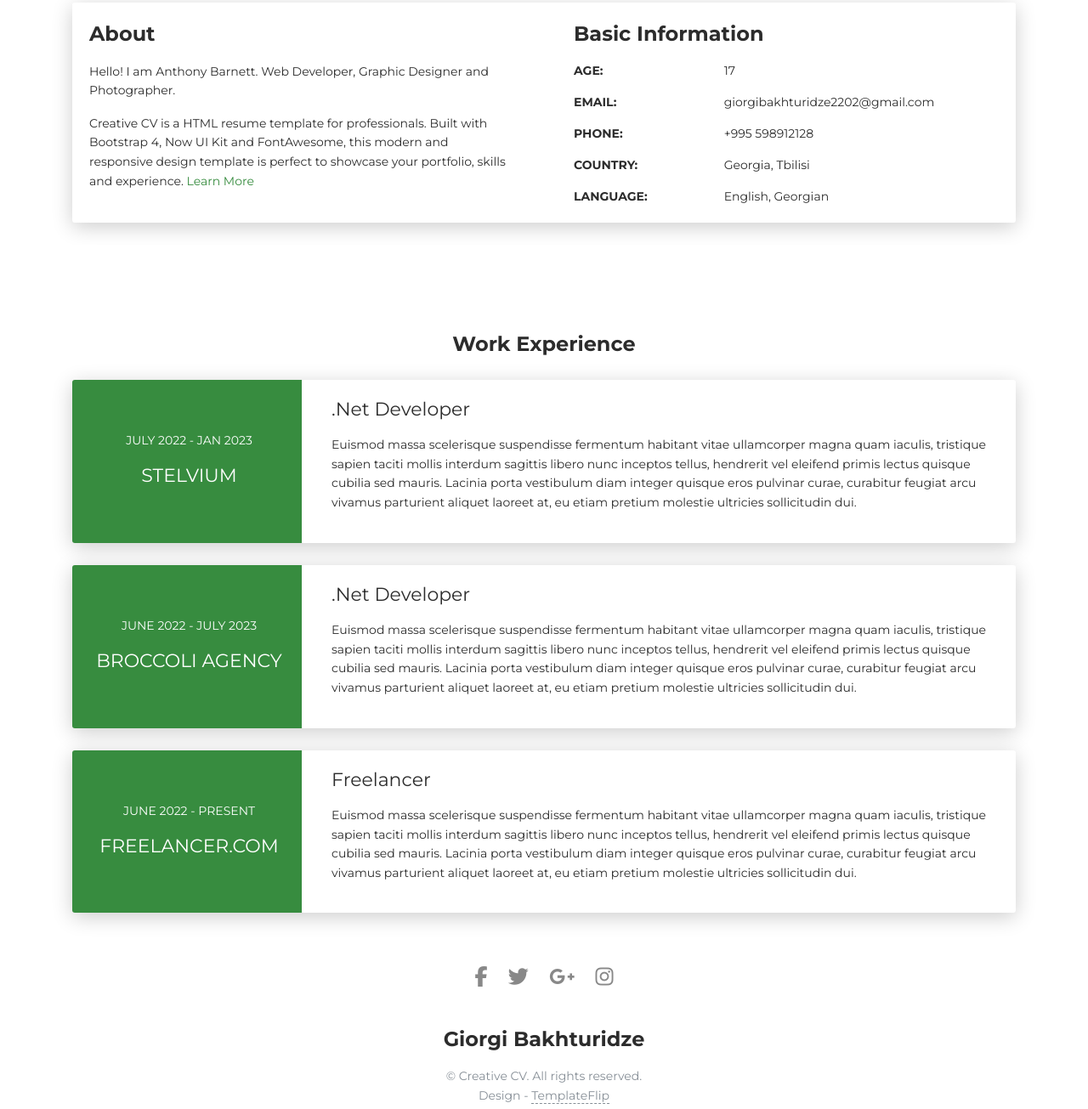
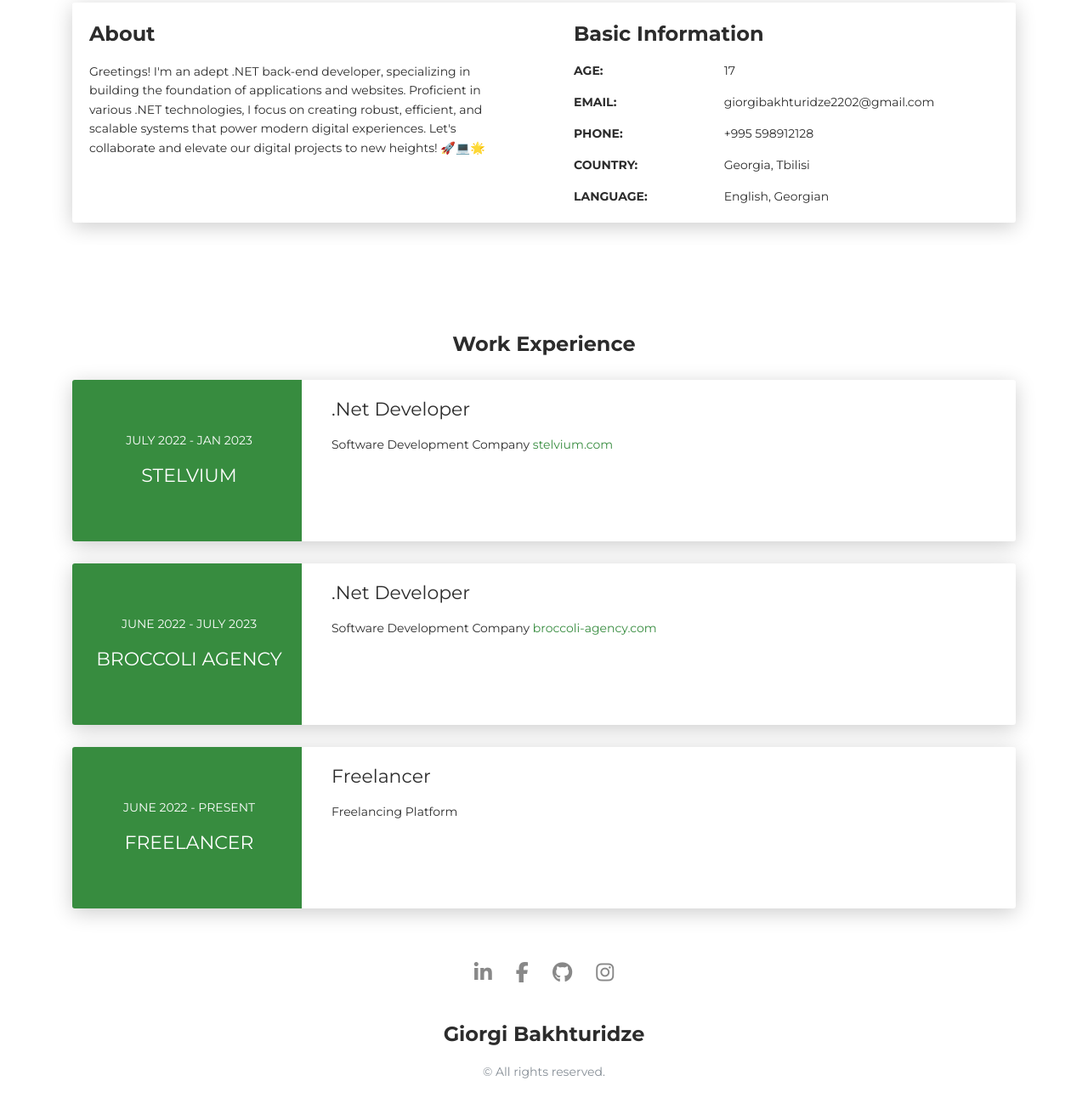
Before and after one commit to bakh3ridze/AzureStaticApp, a plain HTML site: page index.html in a window 1280 px wide. Shown: the part 617-1922 px from the top of the page at 85% size. Drawn offline with Linux system fonts and the light colour scheme.

Commit message:
done for today

```diff
--- a/index.html
+++ b/index.html
@@ -4,7 +4,7 @@
     <meta charset="UTF-8">
     <meta http-equiv="X-UA-Compatible" content="IE=edge">
     <meta name="viewport" content="width=device-width, initial-scale=1">
-    <title>Creative CV</title>
+    <title>Giorgi Bakhturidze</title>
     <link href="https://fonts.googleapis.com/css?family=Montserrat:400,700,200" rel="stylesheet">
     <link href="https://maxcdn.bootstrapcdn.com/font-awesome/latest/css/font-awesome.min.css" rel="stylesheet">
     <link href="css/aos.css?ver=1.1.0" rel="stylesheet">
@@ -53,8 +53,7 @@
         <div class="col-lg-6 col-md-12">
           <div class="card-body">
             <div class="h4 mt-0 title">About</div>
-            <p>Hello! I am Anthony Barnett. Web Developer, Graphic Designer and Photographer.</p>
-            <p>Creative CV is a HTML resume template for professionals. Built with Bootstrap 4, Now UI Kit and FontAwesome, this modern and responsive design template is perfect to showcase your portfolio, skills and experience. <a href="https://templateflip.com/templates/creative-cv/" target="_blank">Learn More</a></p>
+            <p>Greetings! I'm an adept .NET back-end developer, specializing in building the foundation of applications and websites. Proficient in various .NET technologies, I focus on creating robust, efficient, and scalable systems that power modern digital experiences. Let's collaborate and elevate our digital projects to new heights! 🚀💻🌟</p>
           </div>
         </div>
         <div class="col-lg-6 col-md-12">
@@ -289,7 +288,7 @@
         <div class="col-md-9" data-aos="fade-left" data-aos-offset="50" data-aos-duration="500">
           <div class="card-body">
             <div class="h5">.Net Developer</div>
-            <p>Euismod massa scelerisque suspendisse fermentum habitant vitae ullamcorper magna quam iaculis, tristique sapien taciti mollis interdum sagittis libero nunc inceptos tellus, hendrerit vel eleifend primis lectus quisque cubilia sed mauris. Lacinia porta vestibulum diam integer quisque eros pulvinar curae, curabitur feugiat arcu vivamus parturient aliquet laoreet at, eu etiam pretium molestie ultricies sollicitudin dui.</p>
+            <p>Software Development Company <a href="https://stelvium.com/">stelvium.com</a></p>
           </div>
         </div>
       </div>
@@ -305,7 +304,7 @@
         <div class="col-md-9" data-aos="fade-left" data-aos-offset="50" data-aos-duration="500">
           <div class="card-body">
             <div class="h5">.Net Developer</div>
-            <p>Euismod massa scelerisque suspendisse fermentum habitant vitae ullamcorper magna quam iaculis, tristique sapien taciti mollis interdum sagittis libero nunc inceptos tellus, hendrerit vel eleifend primis lectus quisque cubilia sed mauris. Lacinia porta vestibulum diam integer quisque eros pulvinar curae, curabitur feugiat arcu vivamus parturient aliquet laoreet at, eu etiam pretium molestie ultricies sollicitudin dui.</p>
+            <p>Software Development Company <a href="https://www.broccoli-agency.com/">broccoli-agency.com</a></p>
           </div>
         </div>
       </div>
@@ -315,13 +314,13 @@
         <div class="col-md-3 bg-primary" data-aos="fade-right" data-aos-offset="50" data-aos-duration="500">
           <div class="card-body cc-experience-header">
             <p>June 2022 - Present</p>
-            <div class="h5">Freelancer.com</div>
+            <div class="h5">Freelancer</div>
           </div>
         </div>
         <div class="col-md-9" data-aos="fade-left" data-aos-offset="50" data-aos-duration="500">
           <div class="card-body">
             <div class="h5">Freelancer</div>
-            <p>Euismod massa scelerisque suspendisse fermentum habitant vitae ullamcorper magna quam iaculis, tristique sapien taciti mollis interdum sagittis libero nunc inceptos tellus, hendrerit vel eleifend primis lectus quisque cubilia sed mauris. Lacinia porta vestibulum diam integer quisque eros pulvinar curae, curabitur feugiat arcu vivamus parturient aliquet laoreet at, eu etiam pretium molestie ultricies sollicitudin dui.</p>
+            <p>Freelancing Platform</p>
           </div>
         </div>
       </div>
@@ -502,10 +501,15 @@
 </div></div> -->
     </div>
     <footer class="footer">
-      <div class="container text-center"><a class="cc-facebook btn btn-link" href="#"><i class="fa fa-facebook fa-2x " aria-hidden="true"></i></a><a class="cc-twitter btn btn-link " href="#"><i class="fa fa-twitter fa-2x " aria-hidden="true"></i></a><a class="cc-google-plus btn btn-link" href="#"><i class="fa fa-google-plus fa-2x" aria-hidden="true"></i></a><a class="cc-instagram btn btn-link" href="#"><i class="fa fa-instagram fa-2x " aria-hidden="true"></i></a></div>
+      <div class="container text-center">
+        <a class="cc-twitter btn btn-link " href="https://www.linkedin.com/in/giorgi-bakhturidze-13b68a217/"><i class="fa fa-linkedin fa-2x " aria-hidden="true"></i></a>
+        <a class="cc-facebook btn btn-link" href="https://www.facebook.com/giorgi.bakhturidze.92/"><i class="fa fa-facebook fa-2x " aria-hidden="true"></i></a>
+        <a class="cc-google-plus btn btn-link" href="https://github.com/bakh3ridze"><i class="fa fa-github fa-2x" aria-hidden="true"></i></a>
+        <a class="cc-instagram btn btn-link" href="https://www.instagram.com/giorgibakhturidze_/"><i class="fa fa-instagram fa-2x " aria-hidden="true"></i></a>
+      </div>
       <div class="h4 title text-center">Giorgi Bakhturidze</div>
       <div class="text-center text-muted">
-        <p>&copy; Creative CV. All rights reserved.<br>Design - <a class="credit" href="https://templateflip.com" target="_blank">TemplateFlip</a></p>
+        <p>&copy; All rights reserved.</p>
       </div>
     </footer>
     <script src="js/core/jquery.3.2.1.min.js?ver=1.1.0"></script>
```
